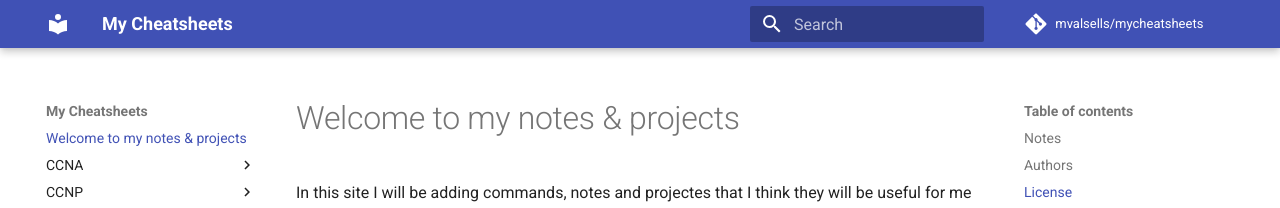
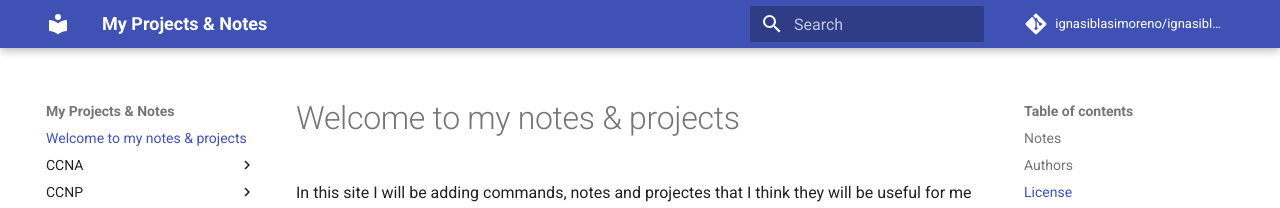
Before and after one commit to ignasi-blasi/ignasiblasi, an MkDocs documentation site: the page built from docs/index.md, in a window 1280 px wide. Shown: the top 208 px of the page. Built offline with MkDocs 1.6.1 and Material for MkDocs 9.7.7, drawn with Linux system fonts in a browser that asks for light colours; comment, search, counter and statistics services are not loaded.

Commit message:
Renovation

```diff
--- a/mkdocs.yml
+++ b/mkdocs.yml
@@ -1,8 +1,8 @@
 # Project information
-site_name: My Cheatsheets
-site_url: https://valsells.me/mycheatsheets/
-site_author: Marc Valsells Niubó
-site_description: In this site I will be adding commands cheatsheets that I think they will be useful me and others
+site_name: My Projects & Notes
+site_url: https://ignasi.blasi/myprojects&notes/
+site_author: Ignasi Blasi
+site_description: In this site I will be adding commands, notes and projects that I think they will be useful
 
 theme:
   name: material
@@ -16,8 +16,8 @@ plugins:
   - git-revision-date
 
 #Respository
-repo_name: mvalsells/mycheatsheets
-repo_url: https://github.com/mvalsells/mycheatsheets
+repo_name: ignasiblasimoreno/ignasiblasi
+repo_url: https://github.com/ignasiblasimoreno/ignasiblasi
 edit_uri: edit/main/docs
 
 
```
Also changed, not shown: README.md (+2 -0 lines).
